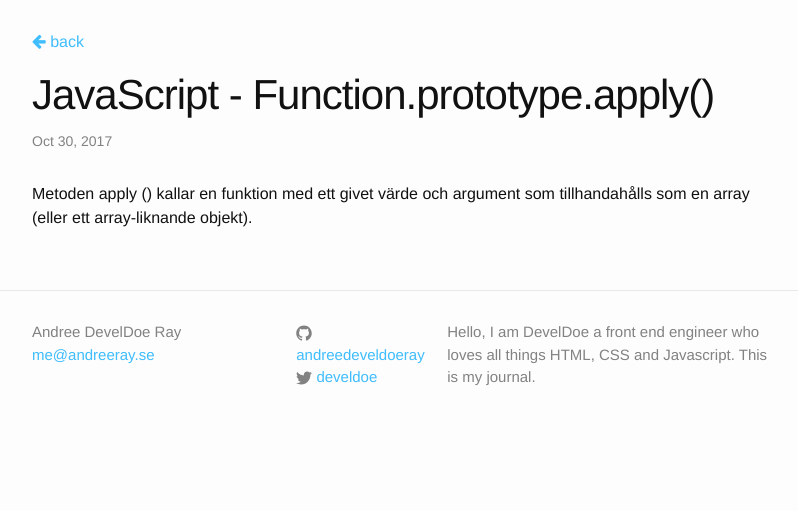
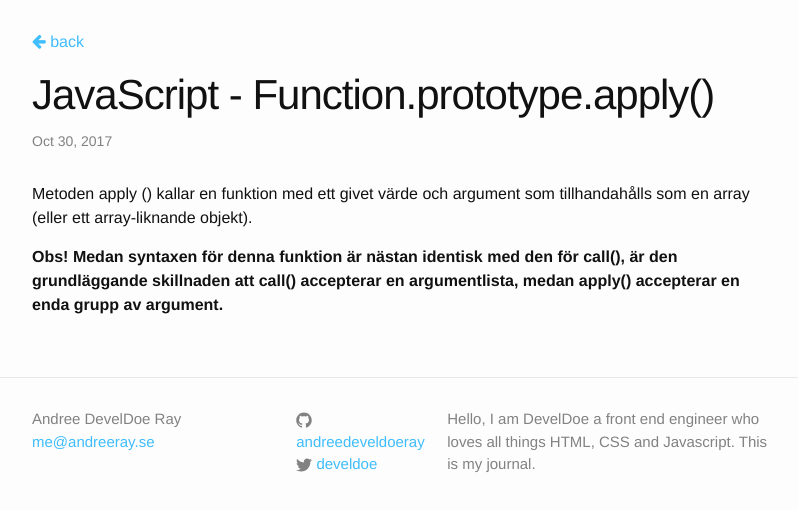
Before and after one commit to develdoe/develdoe.github.io, a Jekyll site: the page built from _posts/2017-10-30-javascript-function-prototype-apply.md, in a window 1280 px wide. Shown: the top 511 px of the page, without its empty margins (238-1036 px from the left). Built offline with Jekyll 4.4.1, drawn with Linux system fonts in a browser that asks for light colours.

Commit message:
Create 2017-10-30-javascript-function-prototype-apply.md

```diff
--- a/_posts/2017-10-30-javascript-function-prototype-apply.md
+++ b/_posts/2017-10-30-javascript-function-prototype-apply.md
@@ -4,3 +4,5 @@ published: true
 title: JavaScript - Function.prototype.apply()
 ---
 Metoden apply () kallar en funktion med ett givet värde och argument som tillhandahålls som en array (eller ett array-liknande objekt).
+
+**Obs! Medan syntaxen för denna funktion är nästan identisk med den för call(), är den grundläggande skillnaden att call() accepterar en argumentlista, medan apply() accepterar en enda grupp av argument.**
```
